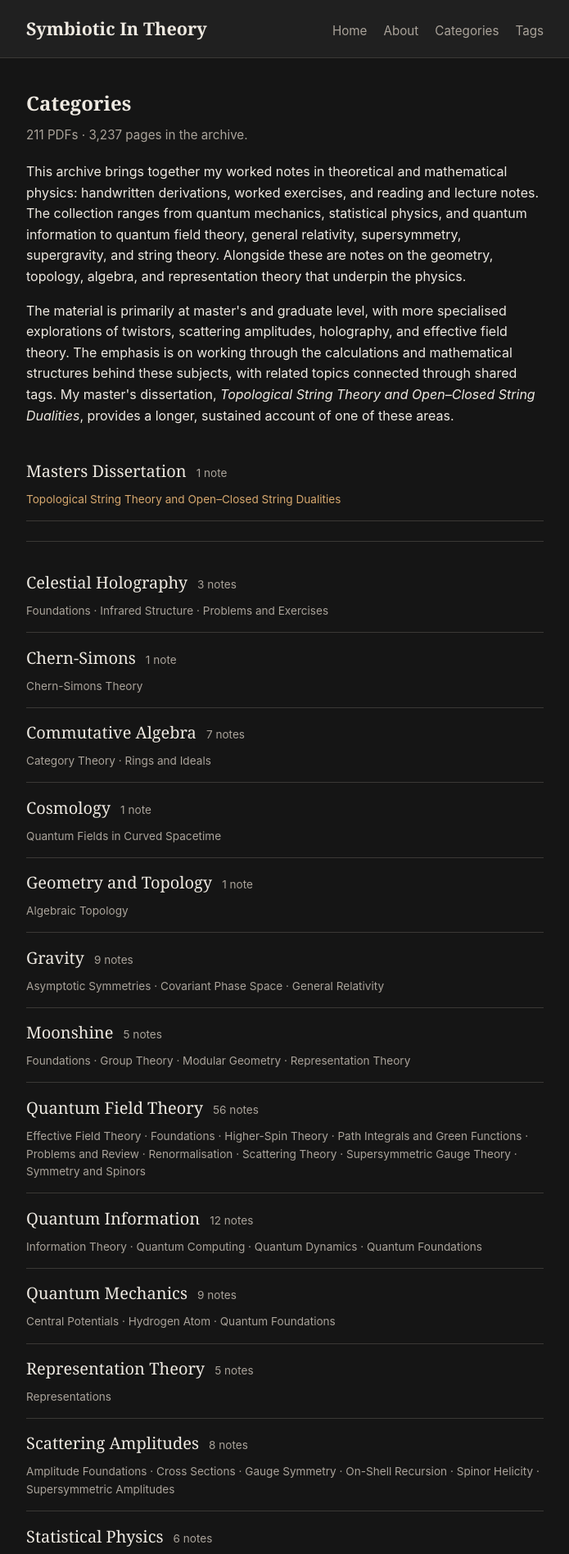
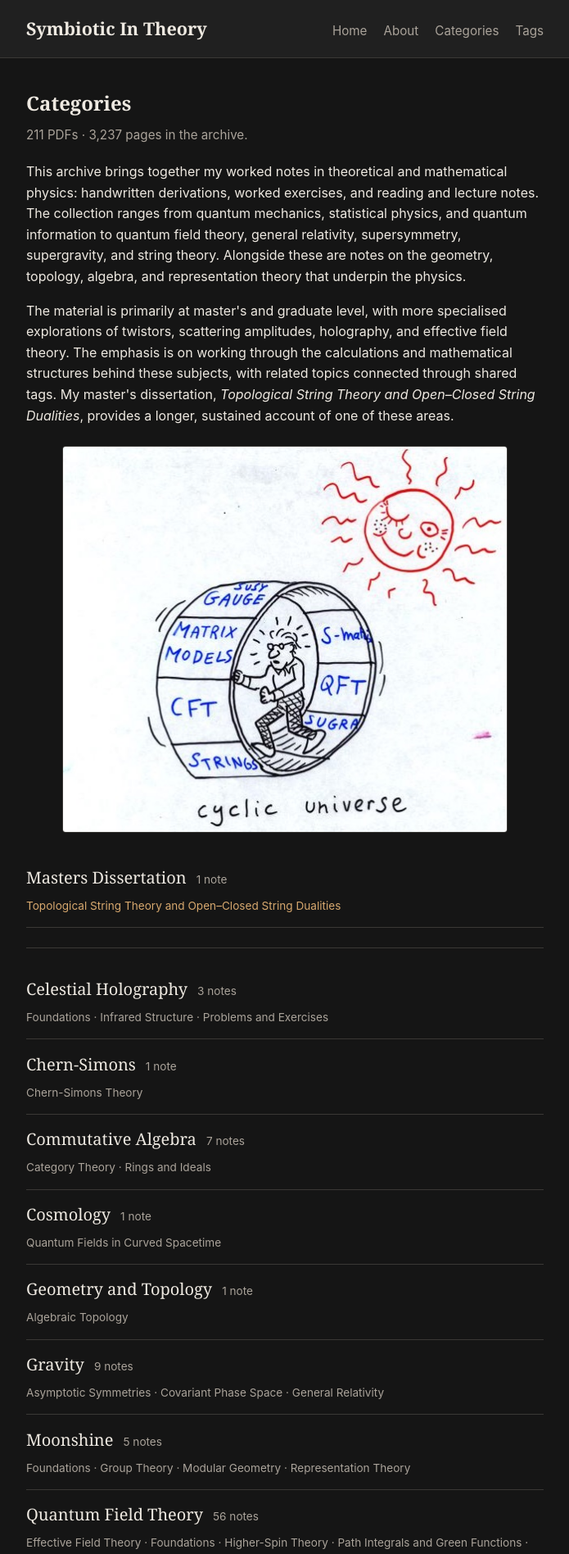
Before and after one commit to SymbioticInTheory/SymbioticInTheory.github.io, a Jekyll site: the page built from index.html, in a window 1280 px wide. Shown: the top 1896 px of the page at 82% size, without its empty margins (292-987 px from the left). Built offline with Jekyll 4.4.1, drawn with Linux system fonts in a browser that asks for light colours.

Commit message:
Add cyclic universe illustration to homepage

```diff
--- a/_includes/category-list.html
+++ b/_includes/category-list.html
@@ -14,6 +14,9 @@
 <p class="category-total">{{ site.data.archive_stats.pdf_count }} PDFs · {{ site.data.archive_stats.page_count_display }} pages in the archive.</p>
 {% if include.show_intro %}{% include archive-intro.html %}{% endif %}
 {% if include.show_intro %}
+<figure class="archive-illustration">
+  <img src="{{ "/assets/images/022.jpg" | relative_url }}" alt="Hand-drawn illustration of a cyclic universe surrounded by notes on quantum field theory, string theory, conformal field theory, matrix models, and supergravity.">
+</figure>
 {% assign dissertation_category = categories | where: "slug", "dissertation" | first %}
 {% if dissertation_category %}
 <ul class="category-index category-index-featured">
--- a/_sass/_home.scss
+++ b/_sass/_home.scss
@@ -106,6 +106,21 @@
   margin-bottom: 1.5rem;
 }
 
+.archive-illustration {
+  margin: 1.5rem auto;
+  text-align: center;
+}
+
+.archive-illustration img {
+  display: block;
+  width: 100%;
+  max-width: 544px;
+  height: auto;
+  margin: 0 auto;
+  border: 1px solid var(--color-border);
+  border-radius: 4px;
+}
+
 .archive-divider {
   margin: 1.5rem 0 1.25rem;
   border: 0;
```
Also changed, not shown: assets/images/022.jpg (added).
